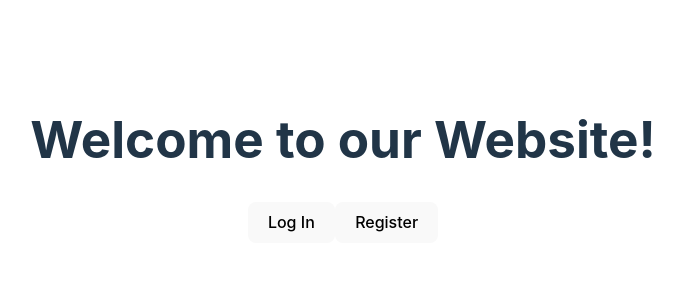
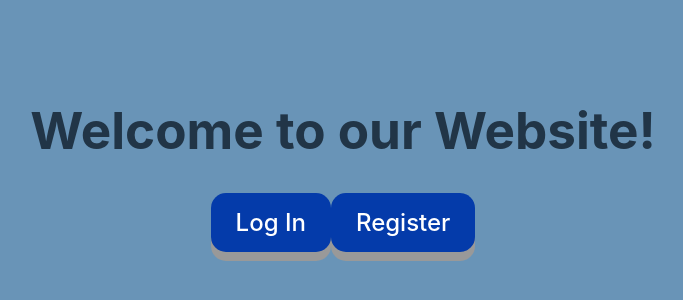
Before and after one commit to Naama18/tamar-and-naama, a React (Vite) app: page / in a window 1280 px wide. Shown: the part 240-540 px from the top of the page, without its empty margins (297-980 px from the left). Built offline with nearby package versions, Linux system fonts and the light colour scheme.

Commit message:
first css

```diff
--- a/src/App.jsx
+++ b/src/App.jsx
@@ -17,7 +17,7 @@ function App() {
     <BrowserRouter>
       <Routes>
         <Route path="/" element={<Index />} />
-        <Route path="/LogIn" element={<LogIn />} />
+        <Route path="LogIn" element={<LogIn />} />
 
         <Route path="Home" element={<Home />}>
           <Route path="Todos" element={<Todos />} />
--- /dev/null
+++ b/src/LogIn.css
@@ -0,0 +1,17 @@
+*{
+    background-color:rgb(105, 148, 183);
+}
+button{
+    display: inline-block;
+    padding: 15px 25px;
+    font-size: 24px;
+    cursor: pointer;
+    text-align: center;
+    text-decoration: none;
+    outline: none;
+    color: #fff;
+    background-color: #043baa;
+    border: none;
+    border-radius: 15px;
+    box-shadow: 0 9px #999;
+  }
--- a/src/LogIn.jsx
+++ b/src/LogIn.jsx
@@ -1,6 +1,7 @@
 import React from "react";
 import { useState, useEffect } from "react";
 import { useNavigate } from "react-router-dom";
+import "./LogIn.css";
 
 export default function LogIn() {
   // props.setShowNavBar(false);
@@ -57,6 +58,7 @@ export default function LogIn() {
             required
           />
         </label>
+        <br />
         <label>
           Enter password:
           <input
```
